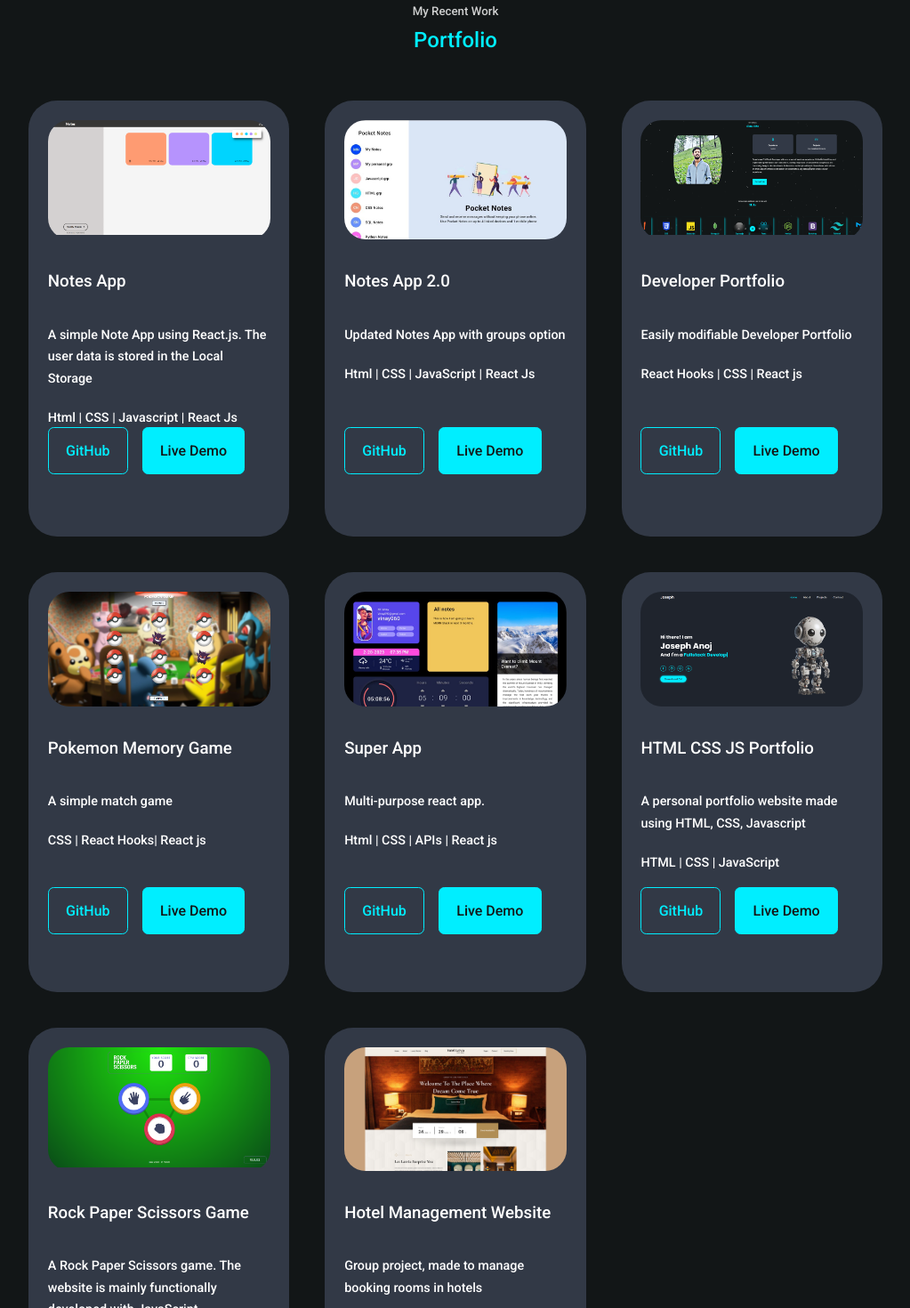
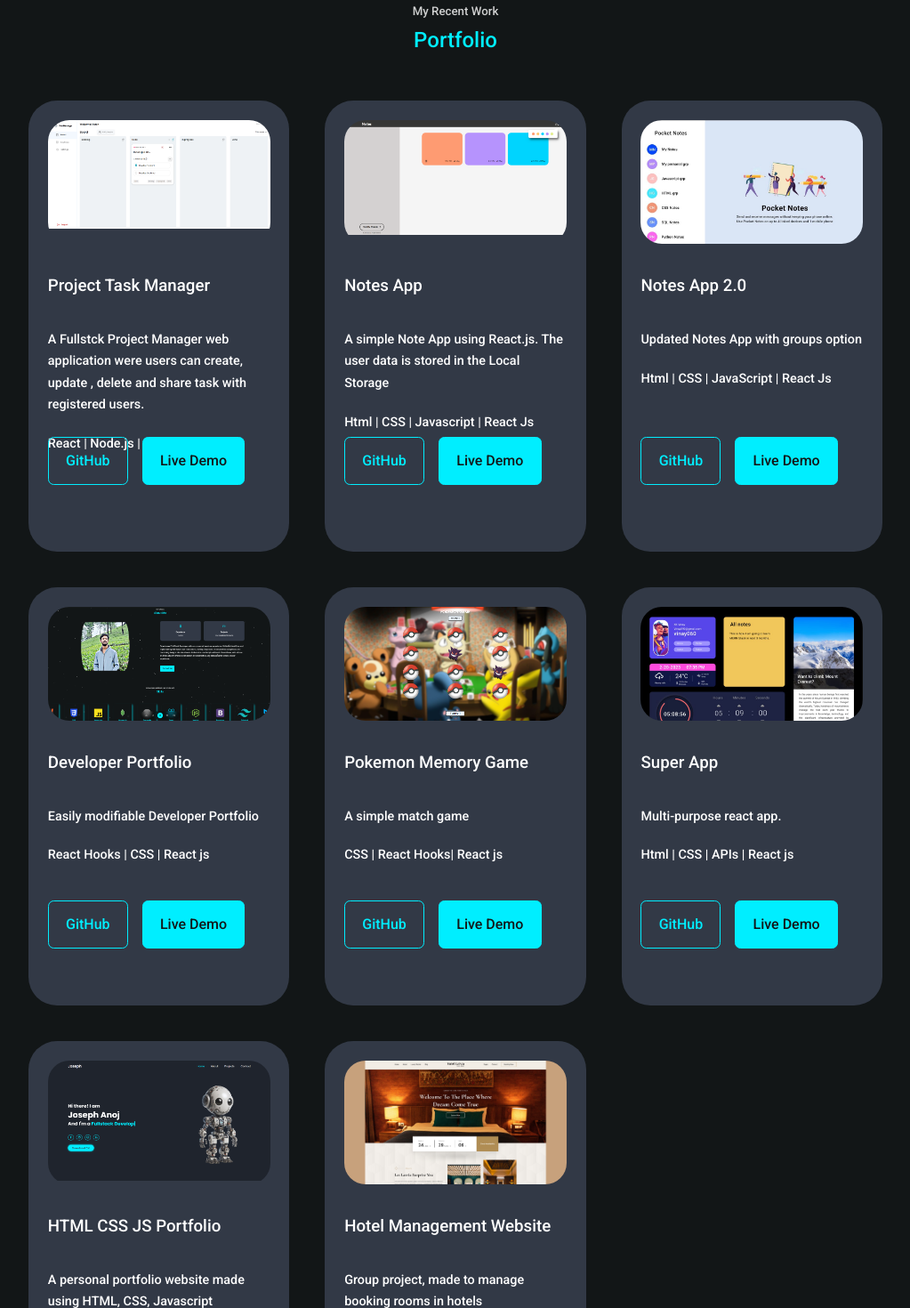
Before and after one commit to JosuK22/Portfolio, a React (Create React App) app: page / in a window 1280 px wide. Shown: the part 2440-3910 px from the top of the page at 89% size, without its empty margins (128-1151 px from the left). Built offline with nearby package versions, Linux system fonts and the light colour scheme.

Commit message:
Uploaded latest project details

```diff
--- a/src/data/Texts/Portfolio/portfolioData.js
+++ b/src/data/Texts/Portfolio/portfolioData.js
@@ -6,11 +6,22 @@ import IMG5 from "../../../assets/Projects/SupperApp.jpeg";
 import IMG6 from "../../../assets/Projects/NotesApp_2.jpeg";
 import IMG7 from "../../../assets/Preview/Preview.png";
 import IMG8 from "../../../assets/Projects/PokemonGame.png";
+import IMG9 from "../../../assets/Projects/Project Task Manager.png";
 
 export const soloProjects = [
 
     // Change the title, image, description, technologies, links and github links accordingly
-
+    {
+      id: 7,
+      title: "Project Task Manager",
+      img: IMG9,
+      description:
+        "A Fullstck Project Manager web application were users can create, update , delete and share task with registered users.",
+      technologies: "React | Node.js | MongoDB",
+      link: "https://pro-manage-omega.vercel.app/",
+      github:
+        "",
+    },
     {
       id: 1,
       title: "Notes App",
@@ -66,17 +77,7 @@ export const soloProjects = [
       link: "https://josuk22.github.io/HTML-CSS-Portfolio/",
       github: "https://github.com/JosuK22/HTML-CSS-Portfolio",
     },
-    {
-      id: 7,
-      title: "Rock Paper Scissors Game",
-      img: IMG3,
-      description:
-        "A Rock Paper Scissors game. The website is mainly functionally developed with JavaScript",
-      technologies: "HTML | CSS | JavaScript",
-      link: "https://josuk22.github.io/RockPaperScissors/",
-      github:
-        "https://github.com/JosuK22/RockPaperScissors",
-    },
+
     {
       id: 8,
       title: "Hotel Management Website",
```
Also changed, not shown: src/assets/Projects/Project Task Manager.png (added), 1 other file (tests, documents, lock files or other folders).
